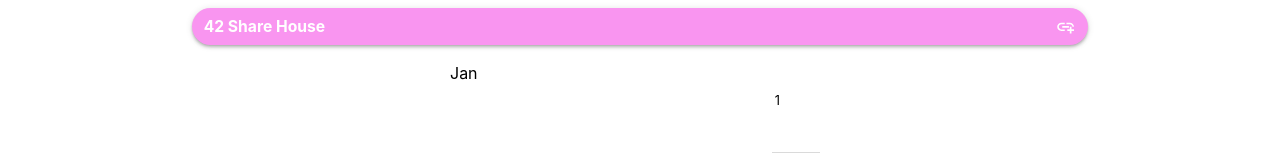
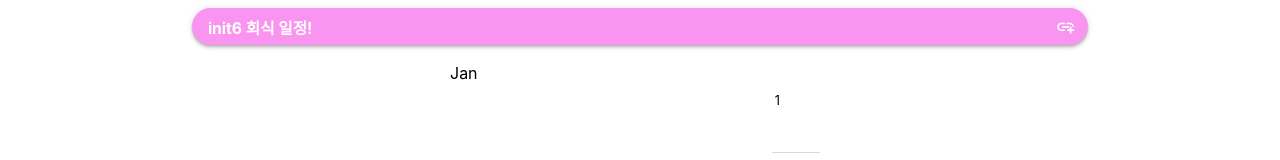
Before and after one commit to rkskekzzz/timong, a React (Create React App) app in the folder frontend/: page / in a window 1280 px wide. Shown: the top 160 px of the page. Built offline with nearby package versions, Linux system fonts and the light colour scheme.

Commit message:
Feat : header title 색 변경

```diff
--- a/frontend/src/Components/Header/Header.styled.ts
+++ b/frontend/src/Components/Header/Header.styled.ts
@@ -60,7 +60,7 @@ const HeaderCalendarTitle = styled.span<{ isPinned: boolean }>`
   font-size: 0.7rem;
   position: relative;
   font-weight: bold;
-  color: #bfbfbf;
+  color: #6a6a6a;
   ${(props) => {
     if (!props.isPinned)
       return `
@@ -71,7 +71,7 @@ const HeaderCalendarTitle = styled.span<{ isPinned: boolean }>`
     else
       return `
         transition: transform 500ms linear 0ms, color 500ms;
-        transform: translateY(15px) ;
+        transform: translateY(17px) ;
         `;
   }};
 `;
--- a/frontend/src/Components/Header/Header.tsx
+++ b/frontend/src/Components/Header/Header.tsx
@@ -33,7 +33,7 @@ const Header = () => {
           Timong
         </Styled.HeaderTimongTitle>
         <Styled.HeaderCalendarTitle isPinned={isPinned}>
-          42 Share House
+          init6 회식 일정!
         </Styled.HeaderCalendarTitle>
         <AddLinkIcon
           sx={{
```
